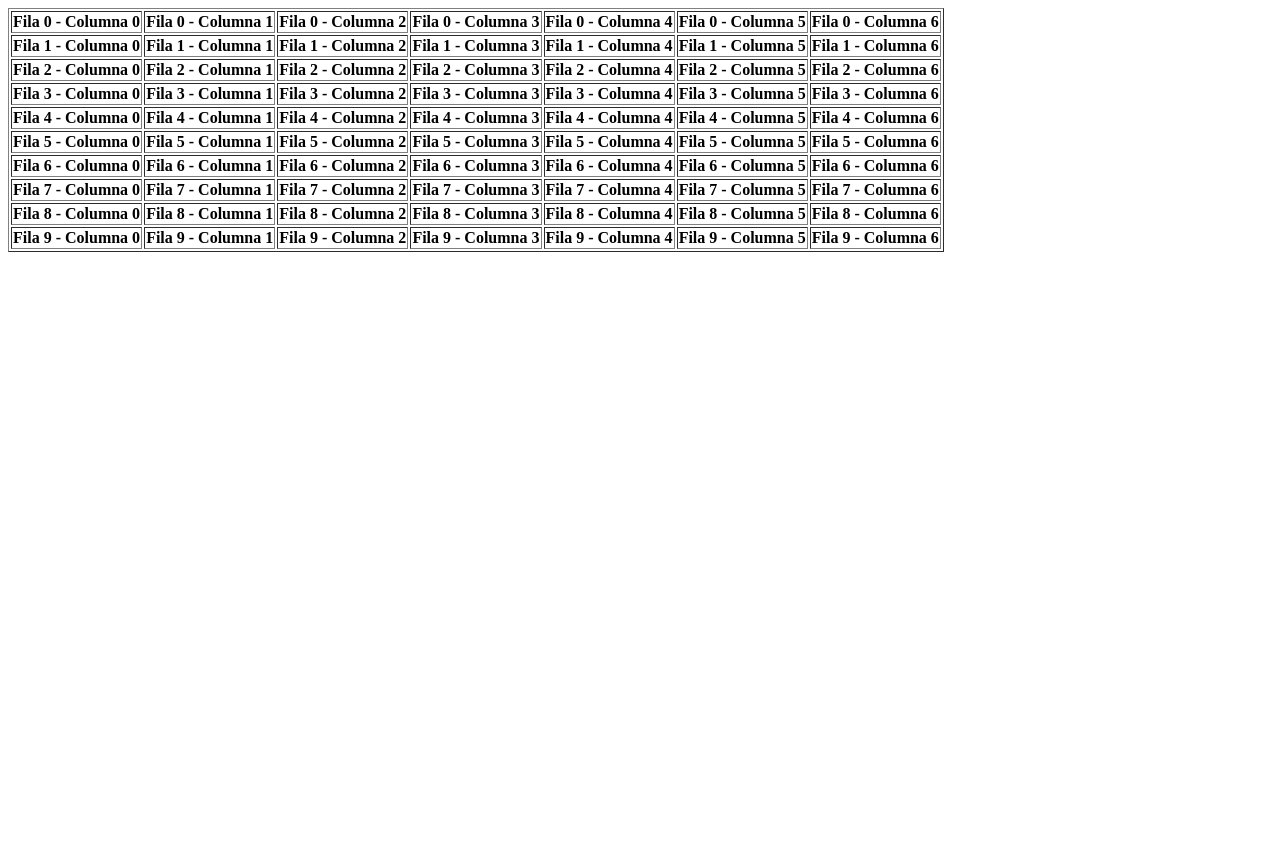
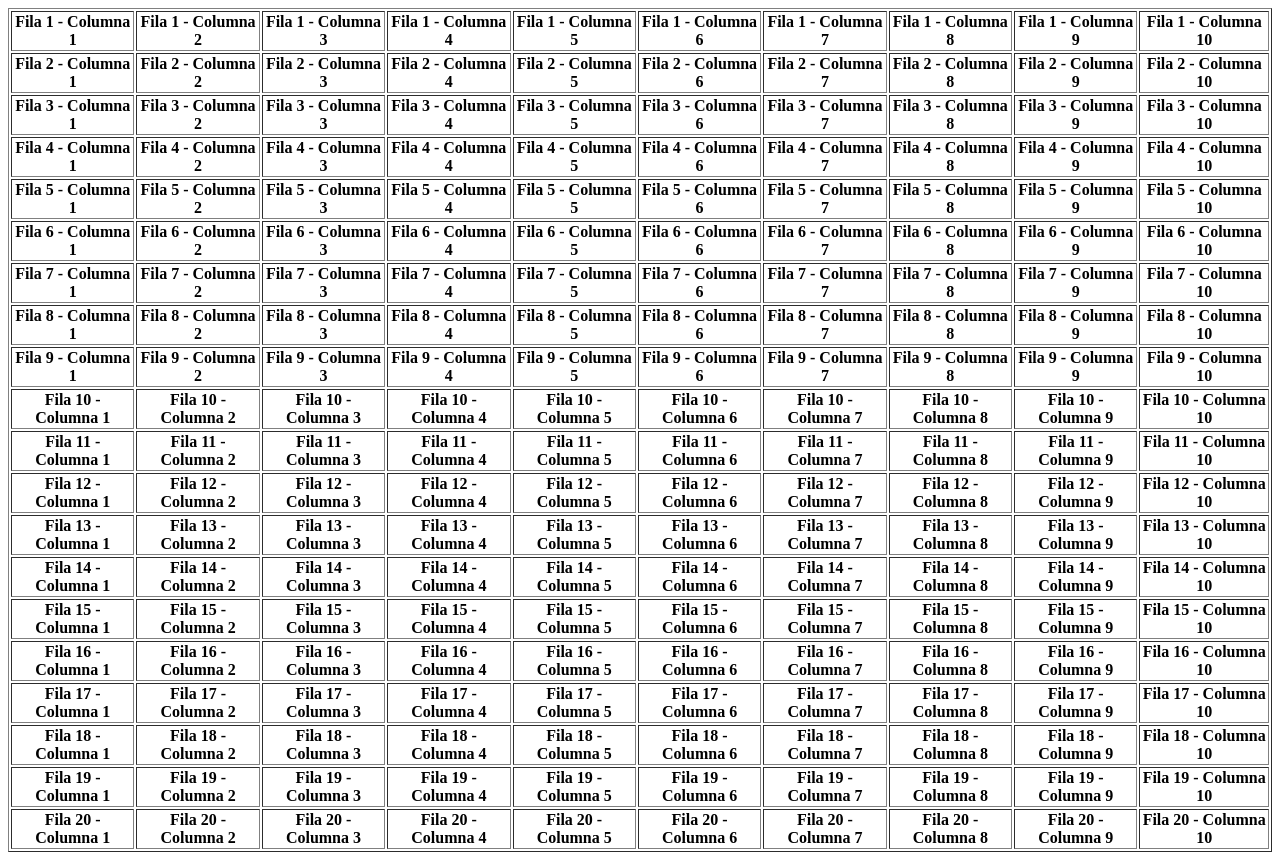
Before and after one commit to facuhomola/progIII-2023, a PHP site: page /ej8.php in a window 1280 px wide. Before the commit the page ends 252 px from the top, so only its background shows below. Run offline with PHP 8.4, Linux system fonts and the light colour scheme; lists and menus that the app fills with data are empty.

Commit message:
Update ej8.php

```diff
--- a/tp1/ej8.php
+++ b/tp1/ej8.php
@@ -1,12 +1,17 @@
 <?php
 
-$filas = 10;
-$columnas = 7;
+//alimentamos el generador de aleatorios
+mt_srand (time());
+//generamos un número aleatorio
+#$numero_aleatorio = mt_rand(0,5);
+
+$filas = mt_rand(1,20);
+$columnas = mt_rand(1,20);
 
 echo "<table border=1>";
-for ($i=0; $i < $filas; $i++) {
+for ($i=1; $i <= $filas; $i++) {
     echo "<tr>";
-    for ($j=0; $j < $columnas; $j++) {
+    for ($j=1; $j <= $columnas; $j++) {
         echo "<th> Fila $i - Columna $j </th>";
     }
     echo "</tr>";
```
